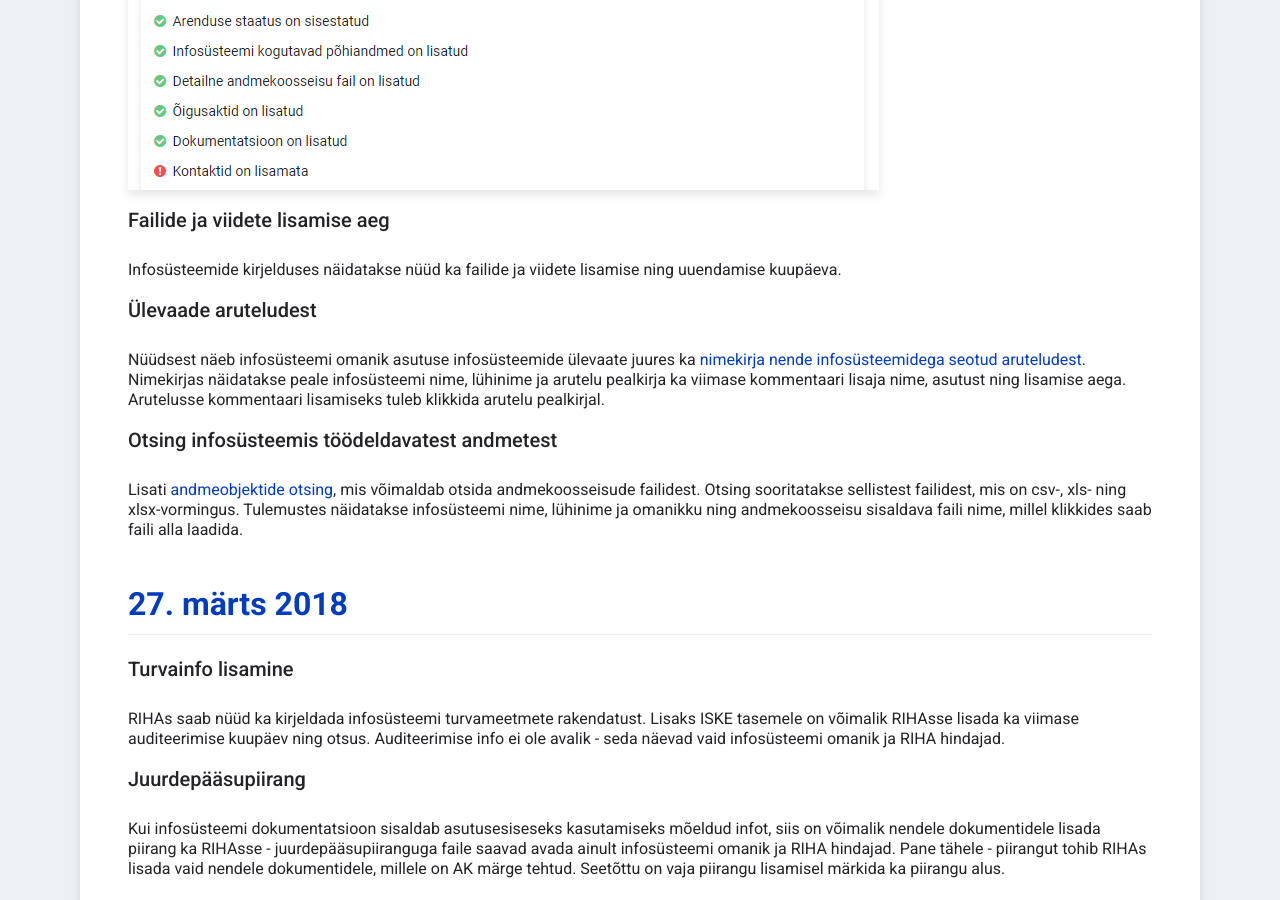
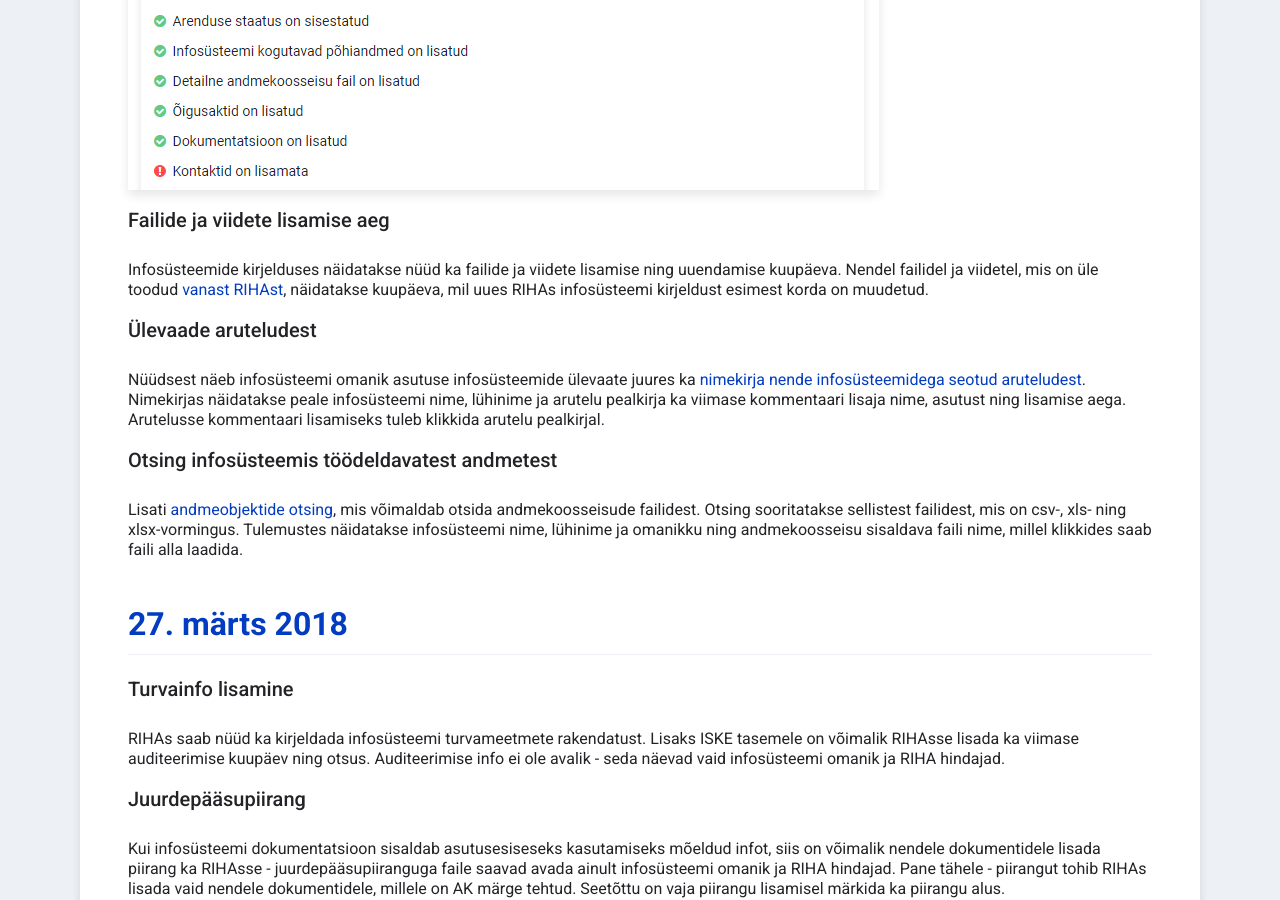
Before and after one commit to e-gov/RIHA-Help, a Jekyll site: the page built from docs/RIHA-uuendused.md, in a window 1280 px wide and 900 px high, scrolled down 1090 px. Built offline with Jekyll 4.4.1, drawn with Linux system fonts in a browser that asks for light colours.

Commit message:
Update RIHA-uuendused.md

```diff
--- a/docs/RIHA-uuendused.md
+++ b/docs/RIHA-uuendused.md
@@ -19,7 +19,7 @@ Infosüsteemile hinnangu küsimisel kontrollib RIHA sisestatud andmeid ja annab
 
 ### Failide ja viidete lisamise aeg
 
-Infosüsteemide kirjelduses näidatakse nüüd ka failide ja viidete lisamise ning uuendamise kuupäeva.
+Infosüsteemide kirjelduses näidatakse nüüd ka failide ja viidete lisamise ning uuendamise kuupäeva. Nendel failidel ja viidetel, mis on üle toodud [vanast RIHAst](https://vana.riha.ee), näidatakse kuupäeva, mil uues RIHAs infosüsteemi kirjeldust esimest korda on muudetud.
 
 ### Ülevaade aruteludest
 
```
